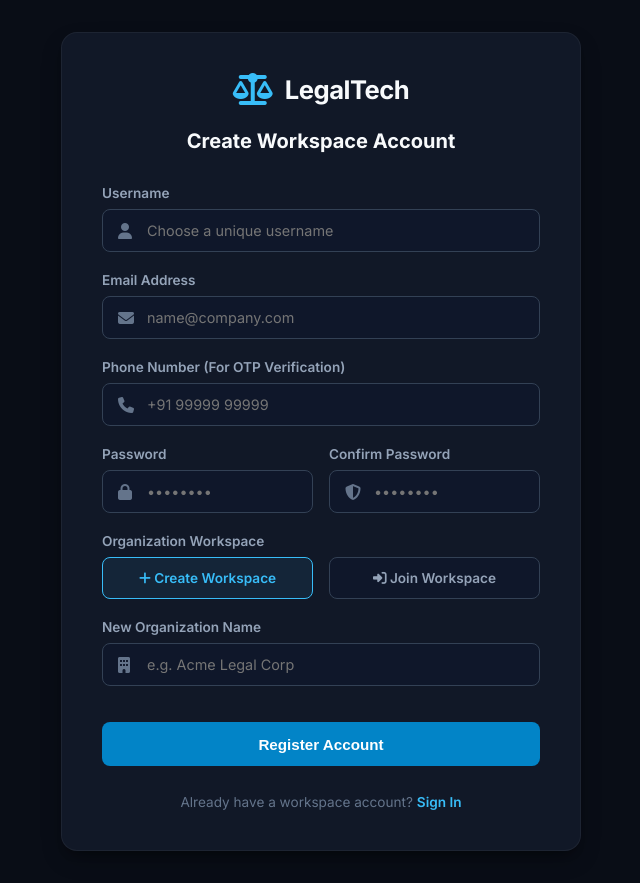
After one commit to AasthaR2518/legaltech-contract-parser, a Django app: page /register/ in a window 1280 px wide. The commit adds this page. Shown: the whole page, without its empty margins (319-959 px from the left). Run offline with Django 4.2, Linux system fonts and the light colour scheme.

Commit message:
feat: implement multi-tenant B2B SaaS registration flow and secure views with row-level organization filters

```diff
--- a/config/urls.py
+++ b/config/urls.py
@@ -24,6 +24,8 @@ urlpatterns = [
     path('admin/', admin.site.urls),
     path('api/contracts/', include('contracts.urls')),
     path('contract/<uuid:pk>/', TemplateView.as_view(template_name='analysis.html'), name='contract-analysis-page'),
+    path('login/', TemplateView.as_view(template_name='login.html'), name='login-page'),
+    path('register/', TemplateView.as_view(template_name='register.html'), name='register-page'),
     path('', TemplateView.as_view(template_name='index.html'), name='home'),
 ]
 
--- a/contracts/urls.py
+++ b/contracts/urls.py
@@ -1,9 +1,19 @@
 from django.urls import path
 from . import views
+from . import auth_views
 
 urlpatterns = [
     path('upload/', views.document_upload_view, name='document-upload'),
     path('', views.document_list_view, name='document-list'),
     path('<uuid:pk>/', views.document_detail_view, name='document-detail'),
     path('<uuid:pk>/download/', views.document_download_zip_view, name='document-download-zip'),
+
+    # B2B Multi-tenant Auth Endpoints
+    path('auth/organizations/', auth_views.get_organizations, name='auth-organizations'),
+    path('auth/check-organization/', auth_views.check_organization, name='auth-check-organization'),
+    path('auth/register/', auth_views.register_user, name='auth-register'),
+    path('auth/login/', auth_views.login_user, name='auth-login'),
+    path('auth/logout/', auth_views.logout_user, name='auth-logout'),
+    path('auth/team/', auth_views.get_team_members, name='auth-team-members'),
+    path('auth/team/create-user/', auth_views.create_team_user, name='auth-create-team-user'),
 ]
--- a/templates/analysis.html
+++ b/templates/analysis.html
@@ -429,6 +429,10 @@
             const mainContent = document.getElementById('main-content');
             try {
                 const response = await fetch(`/api/contracts/${docId}/`);
+                if (response.status === 401 || response.status === 403) {
+                    window.location.href = '/login/';
+                    return;
+                }
                 if (!response.ok) throw new Error();
                 const doc = await response.json();
 
--- a/templates/index.html
+++ b/templates/index.html
@@ -641,6 +641,10 @@
         async function loadDocuments() {
             try {
                 const response = await fetch('/api/contracts/');
+                if (response.status === 401 || response.status === 403) {
+                    window.location.href = '/login/';
+                    return;
+                }
                 if (!response.ok) throw new Error();
                 const data = await response.json();
                 renderDocuments(data);
--- /dev/null
+++ b/templates/register.html
@@ -0,0 +1,432 @@
+<!DOCTYPE html>
+<html lang="en">
+<head>
+    <meta charset="UTF-8">
+    <meta name="viewport" content="width=device-width, initial-scale=1.0">
+    <title>Register Workspace - LegalTech</title>
+    <!-- Google Fonts -->
+    <link href="https://fonts.googleapis.com/css2?family=Inter:wght@400;500;600;700&display=swap" rel="stylesheet">
+    <!-- FontAwesome Icons -->
+    <link rel="stylesheet" href="https://cdnjs.cloudflare.com/ajax/libs/font-awesome/6.4.0/css/all.min.css">
+
+    <style>
+        * {
+            box-sizing: border-box;
+            margin: 0;
+            padding: 0;
+        }
+
+        body {
+            font-family: 'Inter', sans-serif;
+            background-color: #090d16;
+            color: #cbd5e1;
+            min-height: 100vh;
+            display: flex;
+            align-items: center;
+            justify-content: center;
+            padding: 2rem;
+        }
+
+        .auth-container {
+            background-color: #111827;
+            border: 1px solid rgba(255, 255, 255, 0.05);
+            border-radius: 16px;
+            padding: 2.5rem;
+            max-width: 520px;
+            width: 100%;
+            box-shadow: 0 10px 25px -5px rgba(0, 0, 0, 0.3), 0 8px 10px -6px rgba(0, 0, 0, 0.3);
+        }
+
+        .logo {
+            display: flex;
+            align-items: center;
+            justify-content: center;
+            gap: 0.75rem;
+            margin-bottom: 1.5rem;
+            color: #f8fafc;
+        }
+
+        .logo i {
+            color: #38bdf8;
+            font-size: 2rem;
+        }
+
+        .logo span {
+            font-size: 1.6rem;
+            font-weight: 800;
+            letter-spacing: -0.02em;
+        }
+
+        h2 {
+            text-align: center;
+            font-size: 1.25rem;
+            color: #f8fafc;
+            font-weight: 700;
+            margin-bottom: 2rem;
+        }
+
+        .form-group {
+            margin-bottom: 1.25rem;
+        }
+
+        .form-group label {
+            display: block;
+            margin-bottom: 0.5rem;
+            font-size: 0.85rem;
+            font-weight: 600;
+            color: #94a3b8;
+        }
+
+        .input-wrapper {
+            position: relative;
+        }
+
+        .input-wrapper i {
+            position: absolute;
+            left: 1rem;
+            top: 50%;
+            transform: translateY(-50%);
+            color: #64748b;
+            font-size: 1rem;
+        }
+
+        .input-wrapper input, .input-wrapper select {
+            width: 100%;
+            padding: 0.75rem 1rem 0.75rem 2.75rem;
+            background-color: #0f172a;
+            border: 1px solid #334155;
+            border-radius: 8px;
+            color: #f8fafc;
+            font-size: 0.9rem;
+            font-family: inherit;
+            outline: none;
+            transition: all 0.2s ease;
+        }
+
+        .input-wrapper input:focus, .input-wrapper select:focus {
+            border-color: #38bdf8;
+            box-shadow: 0 0 0 3px rgba(56, 189, 248, 0.15);
+            background-color: #1e293b;
+        }
+
+        /* Toggle Actions styles */
+        .workspace-toggle {
+            display: flex;
+            gap: 1rem;
+            margin-bottom: 1.25rem;
+        }
+
+        .toggle-btn {
+            flex: 1;
+            padding: 0.75rem;
+            border-radius: 8px;
+            border: 1px solid #334155;
+            background-color: #0f172a;
+            color: #94a3b8;
+            font-weight: 600;
+            font-size: 0.85rem;
+            cursor: pointer;
+            text-align: center;
+            transition: all 0.2s ease;
+        }
+
+        .toggle-btn.active {
+            border-color: #38bdf8;
+            background-color: rgba(56, 189, 248, 0.08);
+            color: #38bdf8;
+        }
+
+        .btn-register {
+            width: 100%;
+            padding: 0.85rem;
+            background-color: #0284c7;
+            color: white;
+            border: none;
+            border-radius: 8px;
+            font-weight: 700;
+            font-size: 0.95rem;
+            cursor: pointer;
+            transition: all 0.2s ease;
+            margin-top: 1rem;
+        }
+
+        .btn-register:hover {
+            background-color: #0369a1;
+            transform: translateY(-1px);
+        }
+
+        .btn-register:active {
+            transform: translateY(0);
+        }
+
+        .alert-error {
+            background-color: rgba(239, 68, 68, 0.1);
+            border: 1px solid rgba(239, 68, 68, 0.2);
+            color: #f87171;
+            border-radius: 8px;
+            padding: 0.75rem 1rem;
+            font-size: 0.85rem;
+            margin-bottom: 1.5rem;
+            display: none;
+            align-items: center;
+            gap: 0.5rem;
+        }
+
+        .footer-link {
+            text-align: center;
+            margin-top: 1.75rem;
+            font-size: 0.85rem;
+            color: #64748b;
+        }
+
+        .footer-link a {
+            color: #38bdf8;
+            text-decoration: none;
+            font-weight: 600;
+        }
+
+        .footer-link a:hover {
+            text-decoration: underline;
+        }
+    </style>
+</head>
+<body>
+
+    <div class="auth-container">
+        <div class="logo">
+            <i class="fa-solid fa-scale-balanced"></i>
+            <span>LegalTech</span>
+        </div>
+
+        <h2>Create Workspace Account</h2>
+
+        <div id="error-alert" class="alert-error">
+            <i class="fa-solid fa-circle-exclamation"></i>
+            <span id="error-message">Error registering account.</span>
+        </div>
+
+        <form id="register-form" onsubmit="handleRegister(event)">
+            <!-- Username -->
+            <div class="form-group">
+                <label for="username">Username</label>
+                <div class="input-wrapper">
+                    <i class="fa-solid fa-user"></i>
+                    <input type="text" id="username" placeholder="Choose a unique username" required autocomplete="username">
+                </div>
+            </div>
+
+            <!-- Email -->
+            <div class="form-group">
+                <label for="email">Email Address</label>
+                <div class="input-wrapper">
+                    <i class="fa-solid fa-envelope"></i>
+                    <input type="email" id="email" placeholder="name@company.com" required autocomplete="email">
+                </div>
+            </div>
+
+            <!-- Phone Number -->
+            <div class="form-group">
+                <label for="phone">Phone Number (For OTP Verification)</label>
+                <div class="input-wrapper">
+                    <i class="fa-solid fa-phone"></i>
+                    <input type="tel" id="phone" placeholder="+91 99999 99999" required autocomplete="tel">
+                </div>
+            </div>
+
+            <!-- Passwords -->
+            <div class="form-group" style="display: grid; grid-template-columns: 1fr 1fr; gap: 1rem;">
+                <div>
+                    <label for="password">Password</label>
+                    <div class="input-wrapper">
+                        <i class="fa-solid fa-lock"></i>
+                        <input type="password" id="password" placeholder="••••••••" required autocomplete="new-password">
+                    </div>
+                </div>
+                <div>
+                    <label for="confirm_password">Confirm Password</label>
+                    <div class="input-wrapper">
+                        <i class="fa-solid fa-shield-halved"></i>
+                        <input type="password" id="confirm_password" placeholder="••••••••" required autocomplete="new-password">
+                    </div>
+                </div>
+            </div>
+
+            <!-- Workspace Action selector -->
+            <div class="form-group">
+                <label>Organization Workspace</label>
+                <div class="workspace-toggle">
+                    <div id="btn-toggle-create" class="toggle-btn active" onclick="setWorkspaceAction('create')">
+                        <i class="fa-solid fa-plus"></i> Create Workspace
+                    </div>
+                    <div id="btn-toggle-join" class="toggle-btn" onclick="setWorkspaceAction('join')">
+                        <i class="fa-solid fa-right-to-bracket"></i> Join Workspace
+                    </div>
+                </div>
+            </div>
+
+            <!-- Dynamic Workspace Input: Create new -->
+            <div id="group-workspace-create" class="form-group">
+                <label for="org_name">New Organization Name</label>
+                <div class="input-wrapper">
+                    <i class="fa-solid fa-building"></i>
+                    <input type="text" id="org_name" placeholder="e.g. Acme Legal Corp">
+                </div>
+            </div>
+
+            <!-- Dynamic Workspace Input: Join existing -->
+            <div id="group-workspace-join" class="form-group" style="display: none;">
+                <label for="org_select">Select Existing Organization</label>
+                <div class="input-wrapper">
+                    <i class="fa-solid fa-list-check"></i>
+                    <select id="org_select">
+                        <option value="">-- Choose Organization --</option>
+                    </select>
+                </div>
+            </div>
+
+            <button type="submit" class="btn-register">Register Account</button>
+        </form>
+
+        <div class="footer-link">
+            Already have a workspace account? <a href="/login/">Sign In</a>
+        </div>
+    </div>
+
+    <script>
+        let currentOrgAction = 'create'; // default action
+
+        // Handle workspace action toggle
+        function setWorkspaceAction(action) {
+            currentOrgAction = action;
+            const btnCreate = document.getElementById('btn-toggle-create');
+            const btnJoin = document.getElementById('btn-toggle-join');
+            const groupCreate = document.getElementById('group-workspace-create');
+            const groupJoin = document.getElementById('group-workspace-join');
+            const orgNameInput = document.getElementById('org_name');
+            const orgSelect = document.getElementById('org_select');
+
+            if (action === 'create') {
+                btnCreate.classList.add('active');
+                btnJoin.classList.remove('active');
+                groupCreate.style.display = 'block';
+                groupJoin.style.display = 'none';
+                orgNameInput.required = true;
+                orgSelect.required = false;
+            } else {
+                btnJoin.classList.add('active');
+                btnCreate.classList.remove('active');
+                groupJoin.style.display = 'block';
+                groupCreate.style.display = 'none';
+                orgSelect.required = true;
+                orgNameInput.required = false;
+
+                // Fetch existing organizations list
+                loadExistingOrganizations();
+            }
+        }
+
+        // Set initial required attribute
+        document.getElementById('org_name').required = true;
+
+        // Fetch organizations from API
+        async function loadExistingOrganizations() {
+            const orgSelect = document.getElementById('org_select');
+            try {
+                const response = await fetch('/api/contracts/auth/organizations/');
+                if (response.ok) {
+                    const orgs = await response.json();
+
+                    // Reset dropdown options
+                    orgSelect.innerHTML = '<option value="">-- Choose Organization --</option>';
+                    orgs.forEach(org => {
+                        const opt = document.createElement('option');
+                        opt.value = org.id;
+                        opt.textContent = org.name;
+                        orgSelect.appendChild(opt);
+                    });
+                }
+            } catch (err) {
+                console.error("Failed to load organizations:", err);
+            }
+        }
+
+        // Form submission handler
+        async function handleRegister(e) {
+            e.preventDefault();
+            const errorAlert = document.getElementById('error-alert');
+            const errorMsg = document.getElementById('error-message');
+
+            // Hide alert initially
+            errorAlert.style.display = 'none';
+
+            const username = document.getElementById('username').value.trim();
+            const email = document.getElementById('email').value.trim();
+            const phone = document.getElementById('phone').value.trim();
+            const password = document.getElementById('password').value;
+            const confirmPassword = document.getElementById('confirm_password').value;
+            const orgName = document.getElementById('org_name').value.trim();
+            const orgId = document.getElementById('org_select').value;
+
+            if (password !== confirmPassword) {
+                errorMsg.textContent = "Passwords do not match.";
+                errorAlert.style.display = 'flex';
+                return;
+            }
+
+            const payload = {
+                username,
+                email,
+                phone_number: phone,
+                password,
+                confirm_password: confirmPassword,
+                org_action: currentOrgAction,
+                org_name: currentOrgAction === 'create' ? orgName : '',
+                org_id: currentOrgAction === 'join' ? orgId : ''
+            };
+
+            try {
+                // Get CSRF Token
+                const csrfToken = getCookie('csrftoken');
+
+                const response = await fetch('/api/contracts/auth/register/', {
+                    method: 'POST',
+                    headers: {
+                        'Content-Type': 'application/json',
+                        'X-CSRFToken': csrfToken
+                    },
+                    body: JSON.stringify(payload)
+                });
+
+                const data = await response.json();
+
+                if (response.ok) {
+                    // Redirect to homepage dashboard
+                    window.location.href = '/';
+                } else {
+                    errorMsg.textContent = data.error || "Registration failed.";
+                    errorAlert.style.display = 'flex';
+                }
+            } catch (err) {
+                errorMsg.textContent = "A network error occurred. Please try again.";
+                errorAlert.style.display = 'flex';
+            }
+        }
+
+        // Helper to retrieve CSRF token cookie
+        function getCookie(name) {
+            let cookieValue = null;
+            if (document.cookie && document.cookie !== '') {
+                const cookies = document.cookie.split(';');
+                for (let i = 0; i < cookies.length; i++) {
+                    const cookie = cookies[i].trim();
+                    if (cookie.substring(0, name.length + 1) === (name + '=')) {
+                        cookieValue = decodeURIComponent(cookie.substring(name.length + 1));
+                        break;
+                    }
+                }
+            }
+            return cookieValue;
+        }
+    </script>
+</body>
+</html>
```
Also changed, not shown: contracts/auth_views.py (added, +200 -0 lines), contracts/models.py (+26 -0 lines), contracts/tests.py (+16 -3 lines), contracts/views.py (+27 -4 lines), contracts/migrations/0005_organization_document_uploaded_by_userprofile_and_more.py (added).
